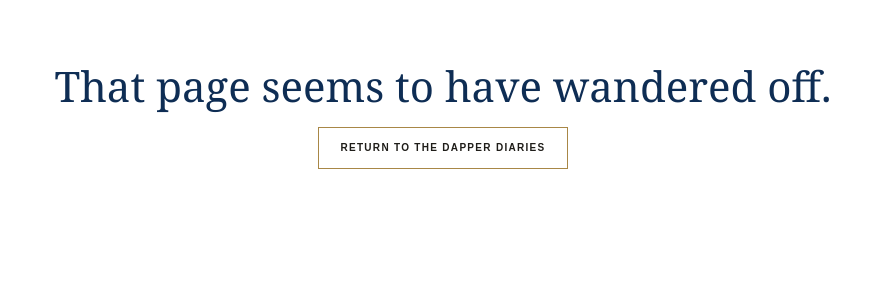
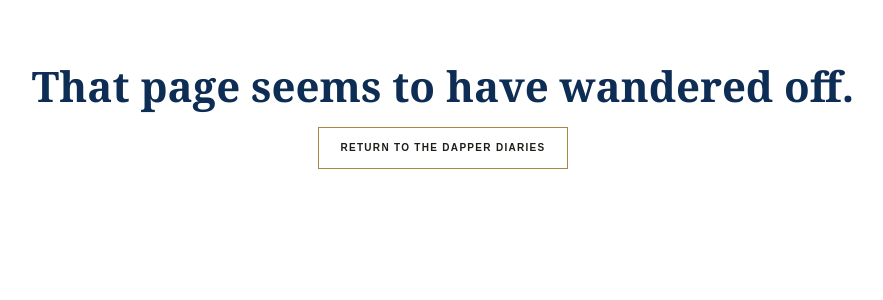
Before and after one commit to taskerandshaw/Dapper-Diaries, a Jekyll site: the page built from 404.html, in a window 1280 px wide. Shown: the top 300 px of the page, without its empty margins (197-1080 px from the left). Built offline with Jekyll 4.4.1, drawn with Linux system fonts in a browser that asks for light colours.

Commit message:
Bold Dapper Diaries homepage title

```diff
--- a/assets/css/style.css
+++ b/assets/css/style.css
@@ -301,3 +301,6 @@
 
 
 .read-more:hover{color:#ffffff;}
+
+
+.intro h1{font-weight:700;}
```
